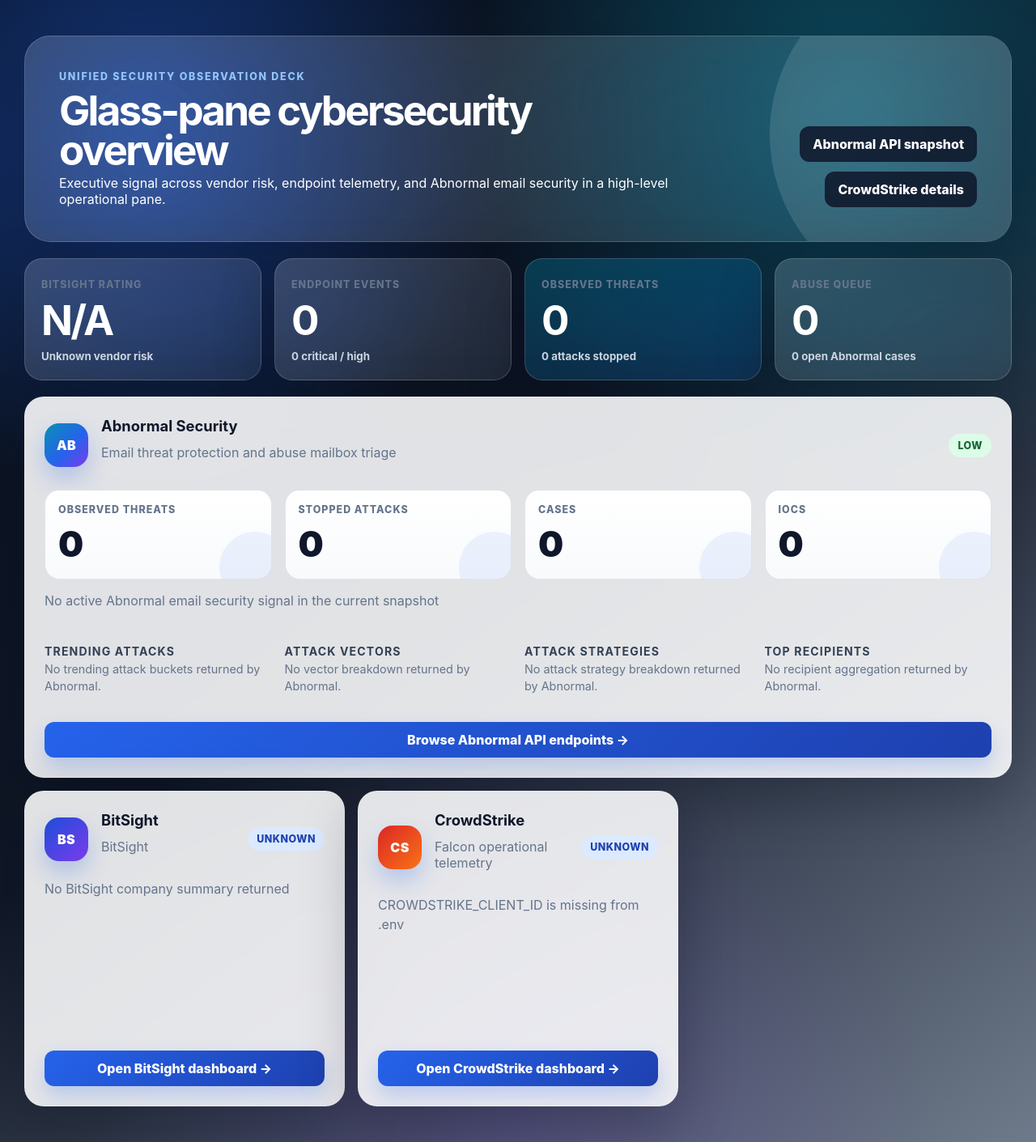
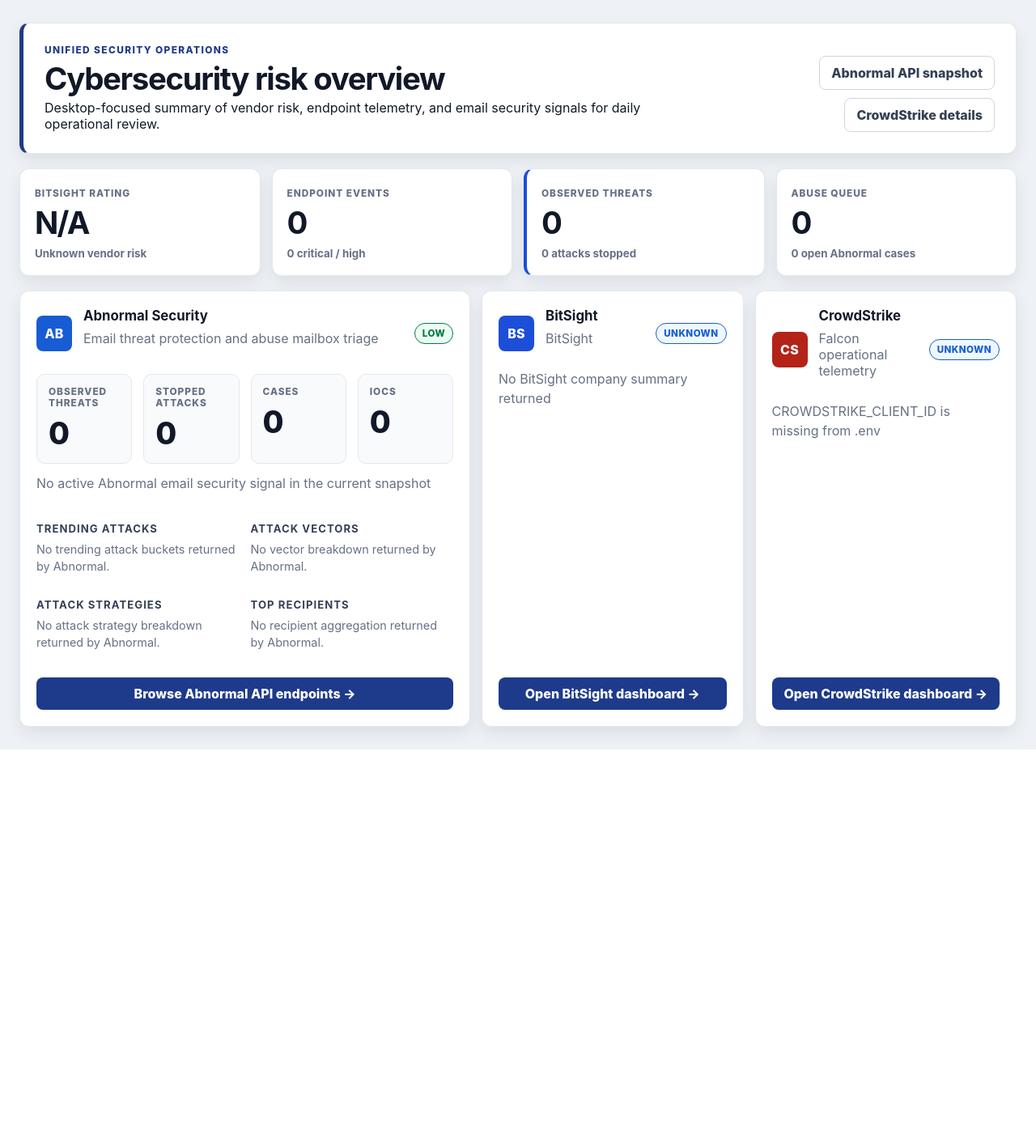
Before and after one commit to TateMorleyIB/Cumulative-Cybersecurity-Dashboard, a FastAPI app: page /dashboard in a window 1280 px wide. Shown: the whole page at 81% size. After the commit the page ends 926 px from the top, so only its background shows below. Run offline with FastAPI, Linux system fonts and the light colour scheme; data that the repository does not hold is empty.

Commit message:
Refine desktop dashboard styling

```diff
--- a/app/templates/assets/style.css
+++ b/app/templates/assets/style.css
@@ -1,26 +1,27 @@
 :root {
-    --bg: #09111f;
-    --bg-2: #111827;
-    --panel: rgba(255, 255, 255, 0.96);
-    --panel-soft: rgba(248, 250, 252, 0.88);
-    --text: #0f172a;
-    --muted: #64748b;
-    --muted-strong: #334155;
-    --accent: #2563eb;
-    --accent-dark: #1e40af;
-    --accent-soft: #dbeafe;
-    --cyan: #06b6d4;
-    --border: rgba(148, 163, 184, 0.28);
-    --shadow: 0 24px 70px rgba(2, 6, 23, 0.24);
-    --shadow-soft: 0 14px 34px rgba(15, 23, 42, 0.12);
-    --success-bg: #dcfce7;
-    --warn-bg: #fef3c7;
-    --danger-bg: #fee2e2;
-    --info-bg: #dbeafe;
-    --success-tx: #166534;
-    --warn-tx: #92400e;
-    --danger-tx: #991b1b;
-    --info-tx: #1e40af;
+    --bg: #eef1f5;
+    --bg-2: #f8fafc;
+    --panel: #ffffff;
+    --panel-soft: #f8fafc;
+    --text: #111827;
+    --muted: #667085;
+    --muted-strong: #344054;
+    --accent: #1d4ed8;
+    --accent-dark: #1e3a8a;
+    --accent-soft: #e0e7ff;
+    --cyan: #0e7490;
+    --border: #d0d5dd;
+    --border-soft: #e4e7ec;
+    --shadow: 0 16px 32px rgba(16, 24, 40, 0.10);
+    --shadow-soft: 0 8px 20px rgba(16, 24, 40, 0.08);
+    --success-bg: #ecfdf3;
+    --warn-bg: #fffaeb;
+    --danger-bg: #fef3f2;
+    --info-bg: #eff8ff;
+    --success-tx: #027a48;
+    --warn-tx: #b54708;
+    --danger-tx: #b42318;
+    --info-tx: #175cd3;
 }
 
 * {
@@ -31,12 +32,9 @@
     margin: 0;
     min-height: 100vh;
     font-family: Inter, ui-sans-serif, system-ui, -apple-system, BlinkMacSystemFont, "Segoe UI", Arial, sans-serif;
-    background:
-        radial-gradient(circle at top left, rgba(37, 99, 235, 0.38), transparent 34rem),
-        radial-gradient(circle at top right, rgba(6, 182, 212, 0.24), transparent 30rem),
-        linear-gradient(145deg, var(--bg) 0%, var(--bg-2) 42%, #f8fafc 42.1%, #eef2f7 100%);
+    background: linear-gradient(180deg, var(--bg-2) 0%, var(--bg) 100%);
     color: var(--text);
-    padding: 44px 20px;
+    padding: 28px 24px;
 }
 
 body.centered-page {
@@ -49,7 +47,7 @@
 }
 
 .page-shell {
-    width: min(1220px, 100%);
+    width: min(1440px, 100%);
     margin: 0 auto;
 }
 
@@ -58,49 +56,41 @@
 .tool-card {
     position: relative;
     overflow: hidden;
-    border: 1px solid var(--border);
+    border: 1px solid var(--border-soft);
     background: var(--panel);
     box-shadow: var(--shadow-soft);
-    backdrop-filter: blur(16px);
 }
 
 .card {
-    width: min(980px, 100%);
-    border-radius: 28px;
+    width: min(1120px, 100%);
+    border-radius: 12px;
 }
 
 .dashboard-card,
 .tool-card {
-    border-radius: 24px;
-    padding: 24px;
+    border-radius: 12px;
+    padding: 20px;
 }
 
 .tool-card {
     display: flex;
     flex-direction: column;
-    min-height: 390px;
-    transition: transform 180ms ease, box-shadow 180ms ease, border-color 180ms ease;
-}
-
-.tool-card:hover {
-    transform: translateY(-4px);
-    border-color: rgba(37, 99, 235, 0.32);
-    box-shadow: var(--shadow);
+    min-height: 330px;
 }
 
 .bitsight-watermark {
     position: absolute;
     top: 18px;
     right: 22px;
-    opacity: 0.08;
+    opacity: 0.04;
     pointer-events: none;
-    max-width: 140px;
+    max-width: 120px;
 }
 
 .content {
     position: relative;
     z-index: 2;
-    padding: 30px;
+    padding: 26px;
 }
 
 .header,
@@ -115,24 +105,23 @@
 
 .header,
 .page-header {
-    margin-bottom: 22px;
-    border-bottom: 1px solid var(--border);
-    padding-bottom: 18px;
+    margin-bottom: 20px;
+    border-bottom: 1px solid var(--border-soft);
+    padding-bottom: 16px;
 }
 
 .page-header {
     align-items: flex-end;
-    color: #ffffff;
-    border-bottom-color: rgba(255, 255, 255, 0.16);
+    color: var(--text);
 }
 
 .page-kicker,
 .kicker {
-    margin: 0 0 10px;
-    color: #93c5fd;
-    font-size: 0.78rem;
+    margin: 0 0 8px;
+    color: var(--accent-dark);
+    font-size: 0.74rem;
     font-weight: 800;
-    letter-spacing: 0.14em;
+    letter-spacing: 0.12em;
     text-transform: uppercase;
 }
 
@@ -140,7 +129,7 @@
 .tool-title {
     display: flex;
     align-items: center;
-    gap: 16px;
+    gap: 14px;
 }
 
 .tool-icon,
@@ -148,31 +137,34 @@
     display: grid;
     place-items: center;
     flex: 0 0 auto;
-    width: 54px;
-    height: 54px;
-    border-radius: 18px;
+    width: 44px;
+    height: 44px;
+    border-radius: 8px;
     color: #ffffff;
-    background: linear-gradient(135deg, var(--accent), var(--cyan));
-    box-shadow: 0 14px 28px rgba(37, 99, 235, 0.25);
-    font-weight: 900;
+    background: var(--accent-dark);
+    font-weight: 800;
     letter-spacing: 0.02em;
 }
 
 .product-mark.bitsight {
-    background: linear-gradient(135deg, #1d4ed8, #7c3aed);
+    background: #1d4ed8;
 }
 
 .product-mark.crowdstrike {
-    background: linear-gradient(135deg, #dc2626, #f97316);
+    background: #b42318;
+}
+
+.product-mark.abnormal {
+    background: #175cd3;
 }
 
 .ironbow-logo {
-    width: 58px;
-    height: 58px;
-    border-radius: 18px;
+    width: 52px;
+    height: 52px;
+    border-radius: 8px;
     object-fit: contain;
     background: #ffffff;
-    border: 1px solid var(--border);
+    border: 1px solid var(--border-soft);
     padding: 6px;
 }
 
@@ -185,23 +177,23 @@
 
 h1 {
     margin-bottom: 6px;
-    font-size: clamp(2rem, 4vw, 3.65rem);
-    line-height: 0.96;
-    letter-spacing: -0.055em;
+    font-size: clamp(2rem, 3vw, 3rem);
+    line-height: 1.05;
+    letter-spacing: -0.035em;
 }
 
 .header h1 {
-    font-size: clamp(1.6rem, 3vw, 2.2rem);
+    font-size: clamp(1.6rem, 2vw, 2rem);
     color: var(--text);
 }
 
 h2 {
-    margin-bottom: 12px;
-    font-size: 1.15rem;
+    margin-bottom: 8px;
+    font-size: 1.05rem;
 }
 
 h3 {
-    margin-bottom: 4px;
+    margin-bottom: 8px;
 }
 
 .subtitle,
@@ -226,22 +218,22 @@
 .metric-grid,
 .hero-stats {
     display: grid;
-    gap: 16px;
+    gap: 14px;
 }
 
 .stats {
     grid-template-columns: repeat(4, minmax(0, 1fr));
-    margin: 18px 0 24px;
+    margin: 18px 0 22px;
 }
 
 .tool-grid {
-    grid-template-columns: repeat(auto-fit, minmax(340px, 1fr));
+    grid-template-columns: repeat(auto-fit, minmax(360px, 1fr));
     align-items: stretch;
 }
 
 .metric-grid {
-    grid-template-columns: repeat(auto-fit, minmax(150px, 1fr));
-    margin-top: 20px;
+    grid-template-columns: repeat(auto-fit, minmax(140px, 1fr));
+    margin-top: 18px;
 }
 
 .hero-stats {
@@ -251,14 +243,14 @@
 
 .tile,
 .metric-tile {
-    border: 1px solid var(--border);
-    background: linear-gradient(180deg, #ffffff 0%, #f8fafc 100%);
-    border-radius: 18px;
-    padding: 16px;
+    border: 1px solid var(--border-soft);
+    background: var(--panel-soft);
+    border-radius: 10px;
+    padding: 14px;
 }
 
 .tile {
-    min-height: 128px;
+    min-height: 118px;
 }
 
 .metric-tile {
@@ -266,28 +258,16 @@
     overflow: hidden;
 }
 
-.metric-tile::after {
-    content: "";
-    position: absolute;
-    inset: auto -24px -30px auto;
-    width: 88px;
-    height: 88px;
-    border-radius: 999px;
-    background: rgba(37, 99, 235, 0.08);
-}
-
 .metric-note {
     color: var(--muted);
     display: block;
     font-size: 0.78rem;
-    font-weight: 750;
+    font-weight: 700;
     margin-top: 4px;
-    position: relative;
-    z-index: 1;
 }
 
 .label {
-    font-size: 0.78rem;
+    font-size: 0.74rem;
     font-weight: 800;
     letter-spacing: 0.08em;
     margin-bottom: 8px;
@@ -296,27 +276,26 @@
 
 .value,
 .metric-value {
-    font-size: 1.18rem;
+    font-size: 1.06rem;
     font-weight: 800;
 }
 
 .score,
 .metric-large {
-    position: relative;
-    z-index: 1;
-    font-size: clamp(2rem, 4vw, 2.75rem);
-    font-weight: 900;
-    letter-spacing: -0.04em;
+    font-size: clamp(1.75rem, 3vw, 2.35rem);
+    font-weight: 850;
+    letter-spacing: -0.035em;
 }
 
 .badge {
     display: inline-flex;
     align-items: center;
     gap: 8px;
-    padding: 7px 11px;
+    padding: 5px 9px;
+    border: 1px solid currentColor;
     border-radius: 999px;
     font-weight: 800;
-    font-size: 0.78rem;
+    font-size: 0.72rem;
     letter-spacing: 0.04em;
     text-transform: uppercase;
 }
@@ -349,9 +328,9 @@
 }
 
 .status {
-    margin: 14px 0 0;
+    margin: 12px 0 0;
     color: var(--muted);
-    line-height: 1.55;
+    line-height: 1.5;
 }
 
 .link-btn,
@@ -363,23 +342,21 @@
     gap: 8px;
     text-decoration: none;
     color: #ffffff;
-    background: linear-gradient(135deg, var(--accent), var(--accent-dark));
-    border-radius: 12px;
+    background: var(--accent-dark);
+    border-radius: 8px;
     font-weight: 800;
-    padding: 12px 16px;
-    box-shadow: 0 12px 24px rgba(37, 99, 235, 0.22);
-    transition: transform 160ms ease, box-shadow 160ms ease;
+    padding: 10px 14px;
+    transition: background 160ms ease, border-color 160ms ease;
 }
 
 .link-btn:hover,
 .tool-link:hover,
 .nav-link:hover {
-    transform: translateY(-1px);
-    box-shadow: 0 16px 30px rgba(37, 99, 235, 0.28);
+    background: var(--accent);
 }
 
 .link-btn {
-    margin-top: 20px;
+    margin-top: 18px;
 }
 
 .tool-link {
@@ -388,24 +365,24 @@
 }
 
 .nav-link {
-    background: rgba(15, 23, 42, 0.86);
-    box-shadow: none;
+    background: #ffffff;
+    border: 1px solid var(--border);
+    color: var(--muted-strong);
 }
 
-.page-header .nav-link {
-    background: rgba(255, 255, 255, 0.14);
-    border: 1px solid rgba(255, 255, 255, 0.18);
-    backdrop-filter: blur(12px);
+.nav-link:hover {
+    background: var(--panel-soft);
+    border-color: #98a2b3;
 }
 
 .section {
-    margin-top: 22px;
+    margin-top: 20px;
 }
 
 .table-wrap {
     overflow-x: auto;
-    border-radius: 18px;
-    border: 1px solid var(--border);
+    border-radius: 10px;
+    border: 1px solid var(--border-soft);
 }
 
 table {
@@ -435,76 +412,49 @@
 }
 
 .errors {
-    background: rgba(255, 247, 237, 0.96);
-    border: 1px solid #fed7aa;
-    color: #9a3412;
+    background: #fffaeb;
+    border: 1px solid #fedf89;
+    color: var(--warn-tx);
 }
 
 .pill-list {
     display: flex;
     flex-wrap: wrap;
-    gap: 9px;
+    gap: 8px;
     margin: 0;
     padding: 0;
 }
 
 .pill-list li {
-    background: #eef2ff;
-    border: 1px solid #e0e7ff;
+    background: var(--accent-soft);
+    border: 1px solid #c7d7fe;
     border-radius: 999px;
-    color: #3730a3;
+    color: var(--accent-dark);
     font-weight: 700;
     list-style: none;
-    padding: 8px 11px;
+    padding: 7px 10px;
 }
 
 .tool-copy {
-    min-height: 48px;
-}
-
-@media (max-width: 840px) {
-    body {
-        padding: 28px 14px;
-    }
-
-    .stats,
-    .tool-grid {
-        grid-template-columns: 1fr;
-    }
-
-    .page-header,
-    .tool-header,
-    .header {
-        align-items: flex-start;
-        flex-direction: column;
-    }
-
-    .nav-link {
-        width: 100%;
-    }
+    min-height: 42px;
 }
 
 .overview-page {
-    background:
-        radial-gradient(circle at 14% 12%, rgba(37, 99, 235, 0.48), transparent 28rem),
-        radial-gradient(circle at 82% 10%, rgba(6, 182, 212, 0.34), transparent 30rem),
-        radial-gradient(circle at 50% 100%, rgba(124, 58, 237, 0.16), transparent 32rem),
-        linear-gradient(145deg, #07111f 0%, #101827 48%, #dbeafe 160%);
-    color: #e5eefc;
+    background: #eef1f5;
+    color: var(--text);
 }
 
 .overview-shell {
     display: grid;
-    gap: 20px;
+    gap: 18px;
 }
 
 .glass-hero,
 .glass-metric,
 .glass-card {
-    border: 1px solid rgba(255, 255, 255, 0.18);
-    background: linear-gradient(145deg, rgba(255, 255, 255, 0.18), rgba(255, 255, 255, 0.08));
-    box-shadow: 0 24px 70px rgba(2, 6, 23, 0.28);
-    backdrop-filter: blur(22px) saturate(1.25);
+    border: 1px solid var(--border-soft);
+    background: var(--panel);
+    box-shadow: var(--shadow-soft);
 }
 
 .glass-hero {
@@ -512,85 +462,63 @@
     align-items: flex-end;
     justify-content: space-between;
     gap: 22px;
-    border-radius: 32px;
-    padding: clamp(24px, 4vw, 42px);
-    overflow: hidden;
-    position: relative;
-}
-
-.glass-hero::after {
-    content: "";
-    position: absolute;
-    inset: -35% -10% auto auto;
-    width: 420px;
-    height: 420px;
-    border-radius: 999px;
-    background: rgba(255, 255, 255, 0.12);
-    pointer-events: none;
-}
-
-.glass-hero > * {
-    position: relative;
-    z-index: 1;
+    border-left: 5px solid var(--accent-dark);
+    border-radius: 12px;
+    padding: 26px;
 }
 
 .glass-hero h1,
 .glass-hero .subtitle {
-    color: #ffffff;
+    color: var(--text);
 }
 
 .hero-actions {
     display: flex;
     flex-wrap: wrap;
-    gap: 12px;
+    gap: 10px;
     justify-content: flex-end;
 }
 
 .overview-metrics {
     display: grid;
     grid-template-columns: repeat(4, minmax(0, 1fr));
-    gap: 16px;
+    gap: 14px;
 }
 
 .glass-metric {
-    border-radius: 22px;
-    color: #ffffff;
-    padding: 20px;
+    border-radius: 12px;
+    color: var(--text);
+    padding: 18px;
 }
 
 .glass-metric strong {
     display: block;
-    font-size: clamp(2rem, 4vw, 3.2rem);
-    letter-spacing: -0.055em;
+    font-size: clamp(1.8rem, 3vw, 2.8rem);
+    letter-spacing: -0.045em;
     line-height: 1;
-    margin: 10px 0 8px;
+    margin: 9px 0 7px;
 }
 
 .glass-metric small {
-    color: #cbd5e1;
+    color: var(--muted);
     font-weight: 700;
 }
 
 .accent-metric {
-    background: linear-gradient(145deg, rgba(6, 182, 212, 0.24), rgba(37, 99, 235, 0.14));
+    border-left: 4px solid var(--accent);
 }
 
 .overview-grid {
-    grid-template-columns: repeat(3, minmax(0, 1fr));
+    grid-template-columns: 1.55fr 0.9fr 0.9fr;
 }
 
 .glass-card {
     color: var(--text);
-    background: rgba(255, 255, 255, 0.88);
 }
 
 .featured-card {
-    grid-column: 1 / -1;
+    grid-column: span 1;
     min-height: 100%;
-}
-
-.product-mark.abnormal {
-    background: linear-gradient(135deg, #0891b2, #2563eb 55%, #7c3aed);
 }
 
 .compact-metrics {
@@ -600,13 +528,14 @@
 .insight-columns {
     display: grid;
     grid-template-columns: repeat(2, minmax(0, 1fr));
-    gap: 16px;
+    gap: 14px;
     margin: 18px 0;
 }
 
-.insight-columns h3 {
+.insight-columns h3,
+.compact-section h3 {
     color: var(--muted-strong);
-    font-size: 0.88rem;
+    font-size: 0.82rem;
     letter-spacing: 0.08em;
     text-transform: uppercase;
 }
@@ -758,53 +657,34 @@
 }
 
 .method-post {
-    background: #ede9fe;
-    color: #5b21b6;
+    background: #f4ebff;
+    color: #6941c6;
 }
 
 .endpoint-action {
     align-items: center;
-    background: rgba(15, 23, 42, 0.9);
-    border-radius: 12px;
+    background: var(--accent-dark);
+    border-radius: 8px;
     color: #ffffff;
     display: inline-flex;
     flex: 0 0 auto;
     font-weight: 800;
     justify-content: center;
-    padding: 10px 13px;
+    padding: 9px 12px;
     text-decoration: none;
 }
 
 .disabled-action {
-    background: #e2e8f0;
+    background: #e4e7ec;
     color: var(--muted-strong);
 }
 
-@media (max-width: 720px) {
-    .endpoint-row,
-    .endpoint-main {
-        align-items: stretch;
-        flex-direction: column;
-    }
-
-    .endpoint-action {
-        width: 100%;
-    }
-}
-
 .expanded-insights {
-    grid-template-columns: repeat(4, minmax(0, 1fr));
+    grid-template-columns: repeat(2, minmax(0, 1fr));
 }
 
 .compact-section {
     margin-top: 10px;
-}
-
-.compact-section h3 {
-    color: var(--muted-strong);
-    font-size: 0.88rem;
-    letter-spacing: 0.08em;
-    text-transform: uppercase;
 }
 
 .abuse-list li {
--- a/app/templates/master_dashboard.html
+++ b/app/templates/master_dashboard.html
@@ -10,9 +10,9 @@
     <main class="page-shell overview-shell">
         <section class="glass-hero">
             <div>
-                <p class="page-kicker">Unified security observation deck</p>
-                <h1>Glass-pane cybersecurity overview</h1>
-                <p class="subtitle">Executive signal across vendor risk, endpoint telemetry, and Abnormal email security in a high-level operational pane.</p>
+                <p class="page-kicker">Unified security operations</p>
+                <h1>Cybersecurity risk overview</h1>
+                <p class="subtitle">Desktop-focused summary of vendor risk, endpoint telemetry, and email security signals for daily operational review.</p>
             </div>
             <div class="hero-actions">
                 <a class="nav-link" href="/abnormal/snapshot">Abnormal API snapshot</a>
@@ -174,7 +174,10 @@
                     <div class="metric-grid">
                         <div class="metric-tile">
                             <div class="label">Security Rating</div>
-                            <div class="metric-large">{{ bitsight.score }}</div>
+                            <div class="bitsight-score-row">
+                                <div class="metric-large">{{ bitsight.score }}</div>
+                                <img class="bitsight-sparkline" src="/bitsight/sparkline" alt="BitSight rating trend" width="60" height="20" />
+                            </div>
                         </div>
                         <div class="metric-tile">
                             <div class="label">Rating Date</div>
```
Also changed, not shown: other parts of app/templates/assets/style.css (+82 -56 lines), app/connectors/bitsight.py (+4 -3 lines), app/templates/bitsight/summary.html (+6 -2 lines).
